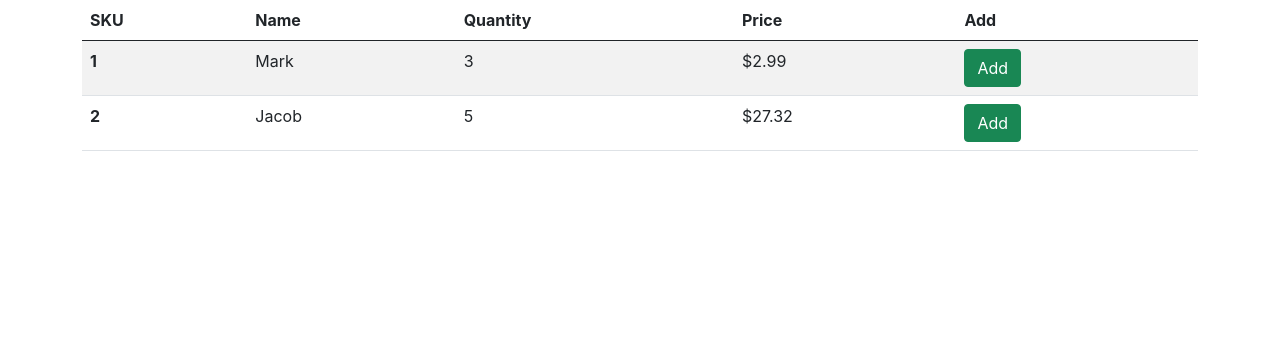
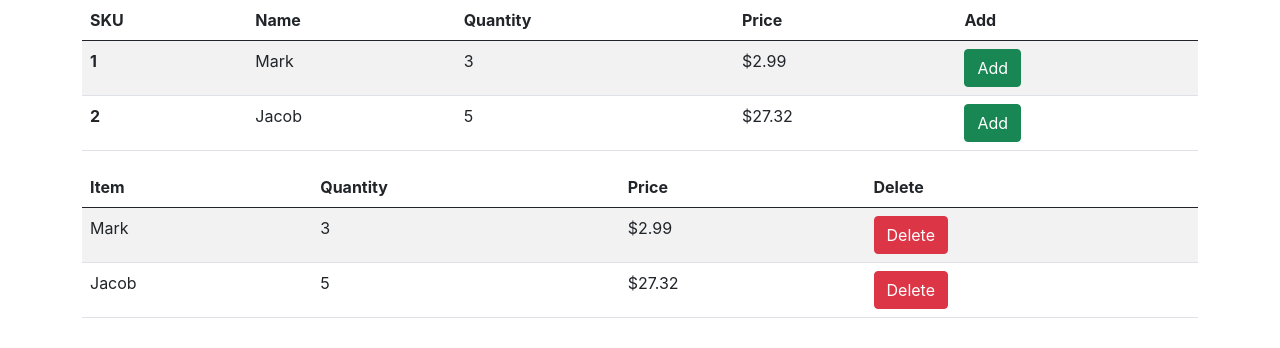
Before and after one commit to nazaninbinesh/assignment3-nbi-67-app, a React (Create React App) app: page / in a window 1280 px wide. Shown: the top 348 px of the page. Built offline with nearby package versions, Linux system fonts and the light colour scheme.

Commit message:
Cart Basic Component created

```diff
--- a/src/App.js
+++ b/src/App.js
@@ -1,11 +1,13 @@
 import React, { useState } from "react";
 import InventoryNbi67 from "./ComponentsNbi67/InventoryNbi67/InventoryNbi67";
+import CartNbi67 from "./ComponentsNbi67/CartNbi67/CartNbi67"
 
 function App() {
   return (
     <div className="App">
       <div className="container">
         <InventoryNbi67 />
+        <CartNbi67 />
       </div>
     </div>
   );
--- /dev/null
+++ b/src/ComponentsNbi67/CartNbi67/CartNbi67.js
@@ -0,0 +1,36 @@
+import React from "react";
+
+function CartNbi67() {
+  return (
+    <table className="table table-striped">
+      <thead>
+        <tr>
+          <th scope="col">Item</th>
+          <th scope="col">Quantity</th>
+          <th scope="col">Price</th>
+          <th scope="col">Delete</th>
+        </tr>
+      </thead>
+      <tbody>
+        <tr>
+          <td scope="row">Mark</td>
+          <td>3</td>
+          <td>$2.99</td>
+          <td>
+              <button className="btn btn-danger">Delete</button>
+          </td>
+        </tr>
+        <tr>
+          <td scope="row">Jacob</td>
+          <td>5</td>
+          <td>$27.32</td>
+          <td>
+              <button className="btn btn-danger">Delete</button>
+          </td>
+        </tr>
+      </tbody>
+    </table>
+  );
+}
+
+export default CartNbi67;
```
